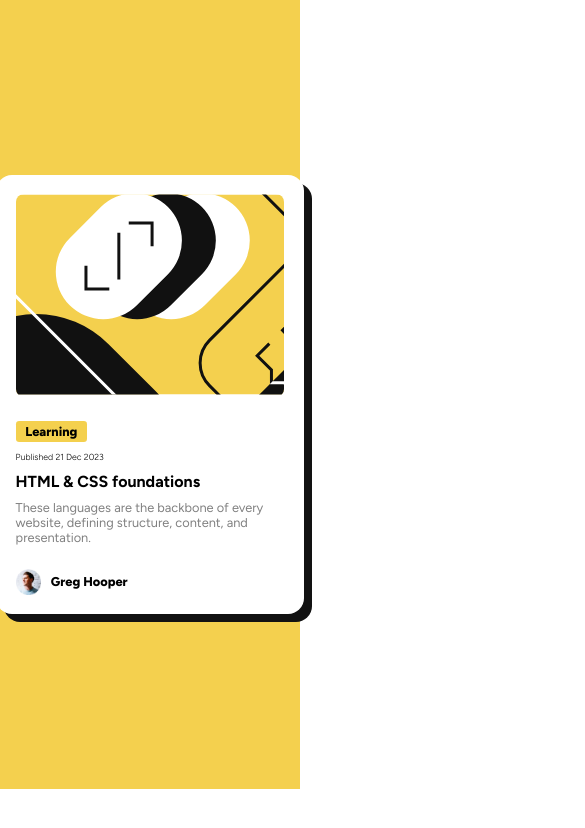
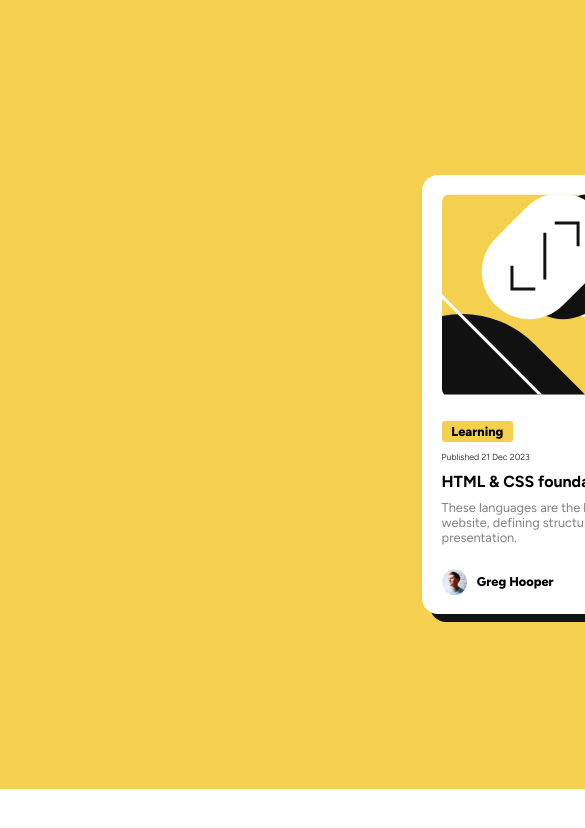
Before and after one commit to Eyobalex/blog-preview-card-challange, a website: page index.html in a window 390 px wide. Shown: the top 828 px of the page, 585 px wide, since content can reach past the window. Drawn offline with nearby package versions, Linux system fonts and the light colour scheme; files that its build step writes are made by us from their sources.

Commit message:
minor fix

```diff
--- a/sass/main.scss
+++ b/sass/main.scss
@@ -40,9 +40,6 @@ body {
   background-color: var(--color-primary);
   padding: 21.85rem 0;
 
-  @media only screen and (max-width: 575px) {
-    width: var(--width-mobile);
-  }
 }
 
 p {
```
